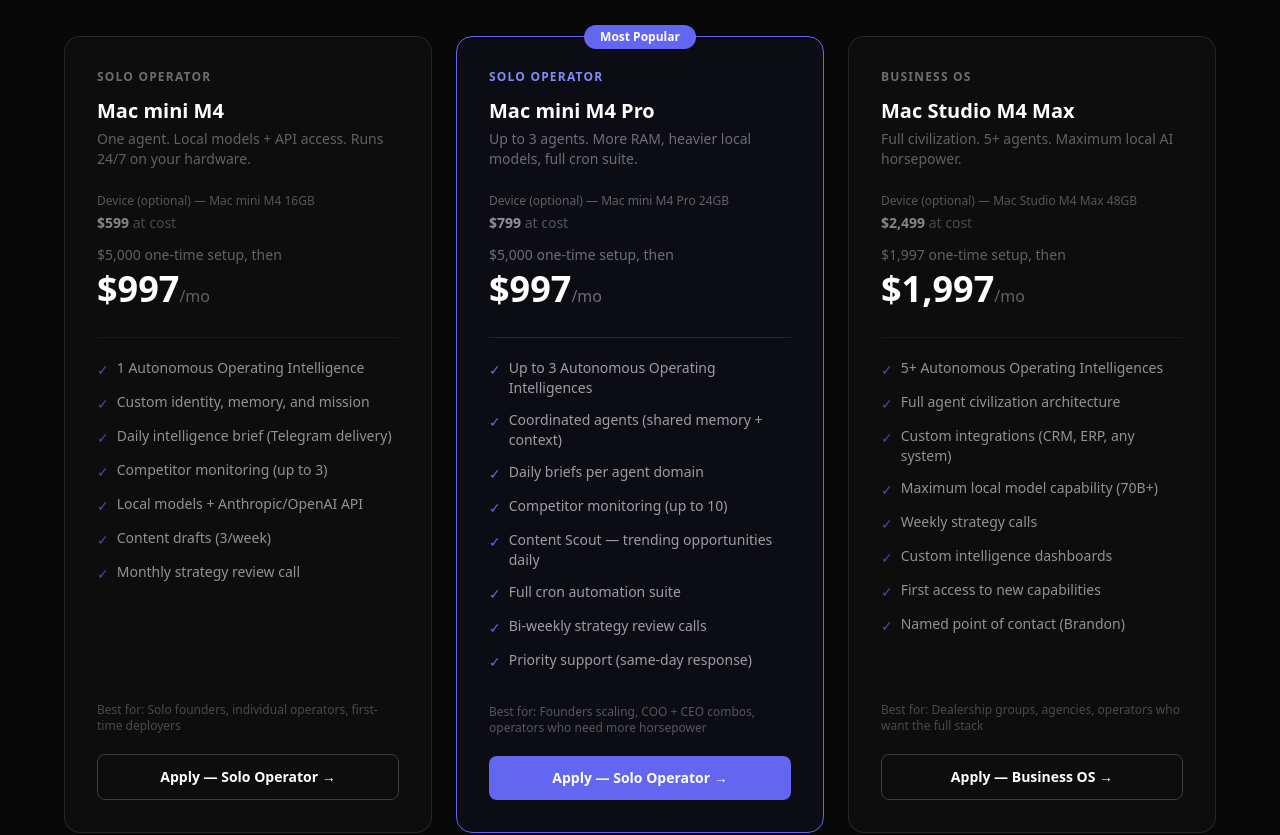
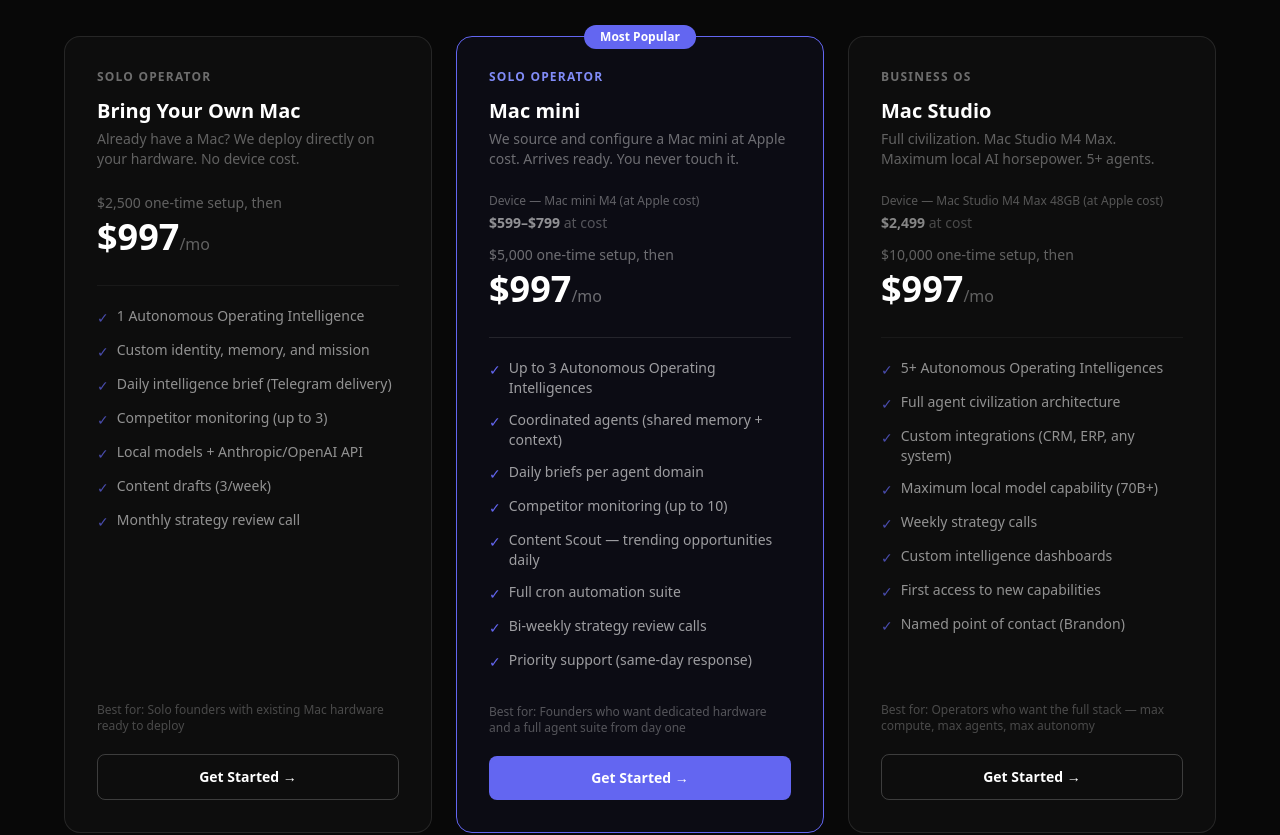
Before and after one commit to officialbrandonsandoval-source/operaxon-site, a Next.js app: page / in a window 1280 px wide. Shown: the part 5140-5975 px from the top of the page. Built offline with nearby package versions, Linux system fonts and the light colour scheme.

Commit message:
Pricing: 3 tiers — BYOM .5k, Mac mini k, Business OS k — all /mo

```diff
--- a/app/onboarding/page.tsx
+++ b/app/onboarding/page.tsx
@@ -114,7 +114,7 @@
           <h1 style={{ fontSize: '26px', fontWeight: 700, marginBottom: '12px' }}>Let&apos;s build your system</h1>
           <p style={{ color: '#94a3b8', fontSize: '14px', lineHeight: 1.6, maxWidth: '460px', margin: '0 auto' }}>
             This takes about 5 minutes. Your answers let us configure your AI operating system
-            specifically for your business — not a generic template. Starts at $5,000 setup + $997/mo.
+            specifically for your business — not a generic template. Starts at $2,500 setup + $997/mo.
           </p>
         </div>
 
@@ -127,24 +127,24 @@
             <div style={{ marginBottom: '12px' }}>
               {[
                 {
-                  value: 'starter',
-                  label: 'Solo Operator — $997/mo',
+                  value: 'byom',
+                  label: 'Bring Your Own Mac — $2,500 setup + $997/mo',
                   badge: '',
-                  sub: '$5,000 setup · 1 agent · Works on your existing Mac · Morning brief + competitor monitoring + daily digest · No new hardware required',
+                  sub: 'Already have a Mac · 1 agent · Morning brief + competitor monitoring + daily digest · No device cost · Fastest path to live',
                   best: false,
                 },
                 {
-                  value: 'operator',
-                  label: 'Solo Operator — Mac mini M4 Pro · $997/mo',
+                  value: 'mini',
+                  label: 'Mac mini — $5,000 setup + $997/mo',
                   badge: 'MOST POPULAR',
-                  sub: '$5,000 setup · 1–2 agents · Full cron suite · Mac mini M4 16GB or Pro 24GB (at cost, optional) · Morning brief + content + prospecting + monitoring, 24/7',
+                  sub: 'We source a Mac mini M4 at Apple cost ($599–$799) · 1–3 agents · Full cron suite · Morning brief + content + prospecting + monitoring, 24/7',
                   best: true,
                 },
                 {
-                  value: 'custom',
-                  label: 'Business OS — Custom',
+                  value: 'studio',
+                  label: 'Business OS (Mac Studio) — $10,000 setup + $997/mo',
                   badge: '',
-                  sub: 'Starting at $2,500/mo · 3–10+ agents · Mac Studio or multi-device setup · Built entirely around your business — not a template · Full civilization build',
+                  sub: 'Mac Studio M4 Max 48GB at Apple cost ($2,499) · 5+ agents · Full civilization build · Custom integrations · Maximum local AI horsepower',
                   best: false,
                 },
               ].map(opt => (
--- a/app/page.tsx
+++ b/app/page.tsx
@@ -384,15 +384,13 @@
         {/* Three tiers */}
         <div className="grid md:grid-cols-3 gap-6 mb-8">
 
-          {/* Tier 1: Solo Operator */}
+          {/* Tier 1: Bring Your Own Mac */}
           <div className="border border-white/10 bg-[#0d0d0d] rounded-2xl p-8 flex flex-col">
             <div className="text-white/40 text-xs font-bold uppercase tracking-widest mb-3">Solo Operator</div>
-            <h3 className="text-xl font-bold mb-1">Mac mini M4</h3>
-            <p className="text-white/35 text-sm mb-6">One agent. Local models + API access. Runs 24/7 on your hardware.</p>
+            <h3 className="text-xl font-bold mb-1">Bring Your Own Mac</h3>
+            <p className="text-white/35 text-sm mb-6">Already have a Mac? We deploy directly on your hardware. No device cost.</p>
             <div className="mb-2">
-              <div className="text-white/30 text-xs mb-1">Device (optional) — Mac mini M4 16GB</div>
-              <div className="text-white/50 text-sm font-semibold mb-3">$599 <span className="text-white/25 font-normal">at cost</span></div>
-              <div className="text-white/35 text-sm mb-1">$5,000 one-time setup, then</div>
+              <div className="text-white/35 text-sm mb-1">$2,500 one-time setup, then</div>
               <div className="text-4xl font-bold">
                 $997<span className="text-white/35 text-base font-normal">/mo</span>
               </div>
@@ -414,26 +412,26 @@
                 </li>
               ))}
             </ul>
-            <p className="text-white/25 text-xs mb-5">Best for: Solo founders, individual operators, first-time deployers</p>
+            <p className="text-white/25 text-xs mb-5">Best for: Solo founders with existing Mac hardware ready to deploy</p>
             <a
-              href="/apply"
+              href="/onboarding"
               className="block w-full text-center border border-white/20 hover:border-white/40 text-white py-3 rounded-lg font-semibold transition-colors text-sm"
             >
-              Apply — Solo Operator →
+              Get Started →
             </a>
           </div>
 
-          {/* Tier 2: Solo Operator — Most Popular */}
+          {/* Tier 2: Mac mini — Most Popular */}
           <div className="border border-[#6366f1] bg-[#0c0c14] rounded-2xl p-8 flex flex-col relative">
             <div className="absolute -top-3 left-1/2 -translate-x-1/2 bg-[#6366f1] text-white text-xs font-bold px-4 py-1 rounded-full">
               Most Popular
             </div>
             <div className="text-[#818cf8] text-xs font-bold uppercase tracking-widest mb-3">Solo Operator</div>
-            <h3 className="text-xl font-bold mb-1">Mac mini M4 Pro</h3>
-            <p className="text-white/40 text-sm mb-6">Up to 3 agents. More RAM, heavier local models, full cron suite.</p>
+            <h3 className="text-xl font-bold mb-1">Mac mini</h3>
+            <p className="text-white/40 text-sm mb-6">We source and configure a Mac mini at Apple cost. Arrives ready. You never touch it.</p>
             <div className="mb-2">
-              <div className="text-white/35 text-xs mb-1">Device (optional) — Mac mini M4 Pro 24GB</div>
-              <div className="text-white/55 text-sm font-semibold mb-3">$799 <span className="text-white/30 font-normal">at cost</span></div>
+              <div className="text-white/35 text-xs mb-1">Device — Mac mini M4 (at Apple cost)</div>
+              <div className="text-white/55 text-sm font-semibold mb-3">$599–$799 <span className="text-white/30 font-normal">at cost</span></div>
               <div className="text-white/40 text-sm mb-1">$5,000 one-time setup, then</div>
               <div className="text-4xl font-bold text-white">
                 $997<span className="text-white/40 text-base font-normal">/mo</span>
@@ -457,26 +455,26 @@
                 </li>
               ))}
             </ul>
-            <p className="text-white/30 text-xs mb-5">Best for: Founders scaling, COO + CEO combos, operators who need more horsepower</p>
+            <p className="text-white/30 text-xs mb-5">Best for: Founders who want dedicated hardware and a full agent suite from day one</p>
             <a
-              href="/apply"
+              href="/onboarding"
               className="block w-full text-center bg-[#6366f1] hover:bg-[#5254cc] text-white py-3 rounded-lg font-semibold transition-colors text-sm"
             >
-              Apply — Solo Operator →
+              Get Started →
             </a>
           </div>
 
           {/* Tier 3: Business OS */}
           <div className="border border-white/10 bg-[#0d0d0d] rounded-2xl p-8 flex flex-col">
             <div className="text-white/40 text-xs font-bold uppercase tracking-widest mb-3">Business OS</div>
-            <h3 className="text-xl font-bold mb-1">Mac Studio M4 Max</h3>
-            <p className="text-white/35 text-sm mb-6">Full civilization. 5+ agents. Maximum local AI horsepower.</p>
+            <h3 className="text-xl font-bold mb-1">Mac Studio</h3>
+            <p className="text-white/35 text-sm mb-6">Full civilization. Mac Studio M4 Max. Maximum local AI horsepower. 5+ agents.</p>
             <div className="mb-2">
-              <div className="text-white/30 text-xs mb-1">Device (optional) — Mac Studio M4 Max 48GB</div>
+              <div className="text-white/30 text-xs mb-1">Device — Mac Studio M4 Max 48GB (at Apple cost)</div>
               <div className="text-white/50 text-sm font-semibold mb-3">$2,499 <span className="text-white/25 font-normal">at cost</span></div>
-              <div className="text-white/35 text-sm mb-1">$1,997 one-time setup, then</div>
+              <div className="text-white/35 text-sm mb-1">$10,000 one-time setup, then</div>
               <div className="text-4xl font-bold text-white">
-                $1,997<span className="text-white/35 text-base font-normal">/mo</span>
+                $997<span className="text-white/35 text-base font-normal">/mo</span>
               </div>
             </div>
             <div className="border-t border-white/5 my-5" />
@@ -497,12 +495,12 @@
                 </li>
               ))}
             </ul>
-            <p className="text-white/25 text-xs mb-5">Best for: Dealership groups, agencies, operators who want the full stack</p>
+            <p className="text-white/25 text-xs mb-5">Best for: Operators who want the full stack — max compute, max agents, max autonomy</p>
             <a
-              href="/apply"
+              href="/onboarding"
               className="block w-full text-center border border-white/20 hover:border-white/40 text-white py-3 rounded-lg font-semibold transition-colors text-sm"
             >
-              Apply — Business OS →
+              Get Started →
             </a>
           </div>
         </div>
@@ -628,7 +626,7 @@
     },
     {
       q: "Do you hide your pricing?",
-      a: "No. Solo Operator: $5,000 setup + $997/mo. Business OS: $1,997 setup + $1,997/mo. Enterprise OS: $2,500–$5,000/mo custom. Hardware is priced at Apple retail cost — we don't mark it up. Bring your own Mac and skip the device fee entirely. We show our prices because we're confident in what they deliver.",
+      a: "No. Bring Your Own Mac: $2,500 setup + $997/mo. Mac mini: $5,000 setup + $997/mo. Business OS (Mac Studio): $10,000 setup + $997/mo. Hardware is priced at Apple retail cost — we don't mark it up. Bring your own Mac and pay the lower setup rate. We show our prices because we're confident in what they deliver.",
     },
     {
       q: "What do I actually get every day?",
@@ -726,7 +724,7 @@
           Apply for a Spot →
         </a>
         <p className="text-white/25 text-sm mb-2">
-          Solo Operator: $5,000 setup + $997/mo &nbsp;·&nbsp; Business OS: $1,997 setup + $1,997/mo &nbsp;·&nbsp; Enterprise OS: $2,500–$5,000/mo custom
+          Own a Mac: $2,500 setup + $997/mo &nbsp;·&nbsp; Mac mini: $5,000 setup + $997/mo &nbsp;·&nbsp; Business OS (Mac Studio): $10,000 setup + $997/mo
         </p>
         <p className="text-white/20 text-sm">
           Questions?{" "}
```
